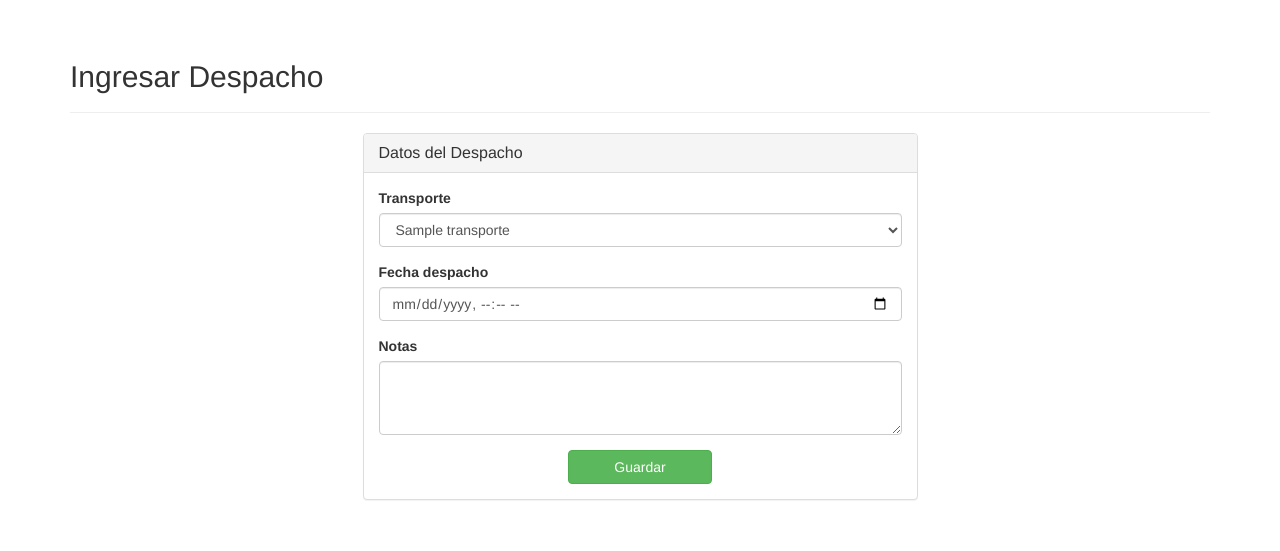
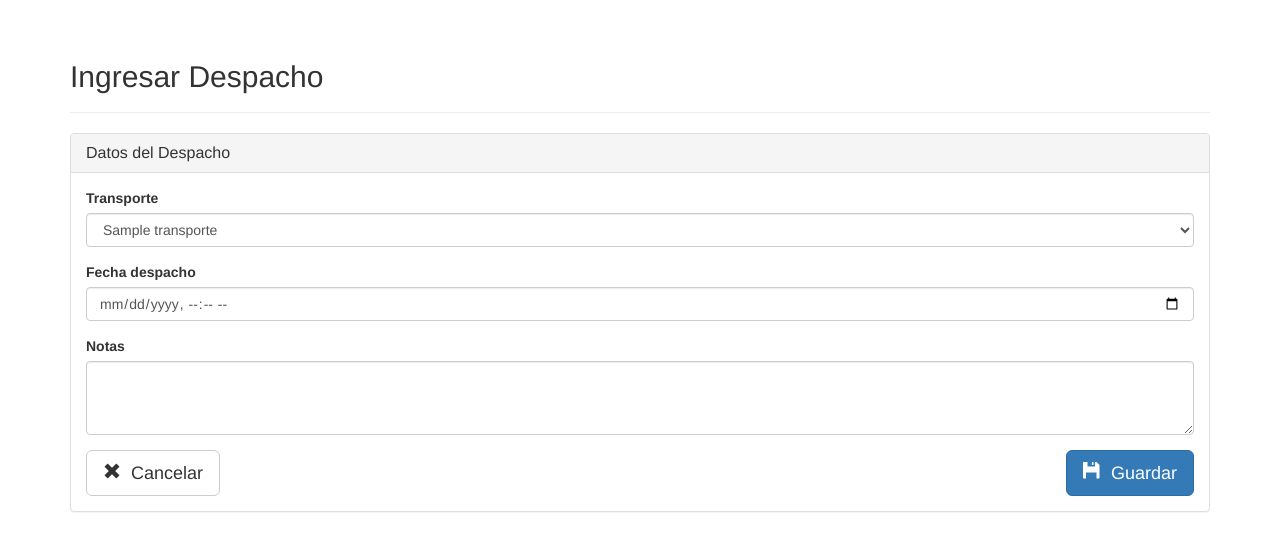
Before and after one commit to Mr-DeBonis/DWMS, a Django app: page /SAIApp/DWMSDespachoIngresar/ in a window 1280 px wide. Shown: the part 52-603 px from the top of the page. Run offline with Django 4.2, Linux system fonts and the light colour scheme; a user stored in the database is signed in; tables that the repository leaves empty hold one stand-in row (values such as "Sample post"); some libraries are stand-ins or nearby versions.

Commit message:
Add back button in DespachoIngresar

```diff
--- a/templates/SAIApp/DWMSDespachoIngresar.html
+++ b/templates/SAIApp/DWMSDespachoIngresar.html
@@ -4,8 +4,6 @@
         <div class="page-header">
             <h2>Ingresar Despacho</h2>
         </div>
-        <div class="row">
-            <div class="col-md-6 col-md-offset-3">
         <div class="panel panel-default">
             <div class="panel-heading">
                 <h3 class="panel-title">Datos del Despacho</h3>
@@ -26,9 +24,8 @@
                         <label for="id_nota" class="control-label">{{ form.nota.label }}</label>
                         {{ form.nota }}
                     </div>
-                            <div class="col-sm-4 col-sm-offset-4">
-                                <button type="submit" id="saveBtn" class="btn btn-success btn-block">Guardar</button>
-                            </div>
+                    <a class="btn btn-default btn-lg" href="{% url 'SAIApp:DWMSDespacho' %}"><span class="glyphicon glyphicon-remove" aria-hidden="true"></span>&nbsp Cancelar</a>
+                    <button type="submit" id="saveBtn" class="btn btn-primary btn-lg" style="float: right;"><span class="glyphicon glyphicon-floppy-disk" aria-hidden="true"></span>&nbsp Guardar</button>
                 </form>
                 {% if form.errors %}
                     {% for field in form %}
@@ -46,7 +43,5 @@
                 {% endif %}
             </div>
         </div>
-            </div>
-        </div>
     {% endif %}
 {% endblock %}
```
Lines whose indentation alone changed are shown as unchanged.
